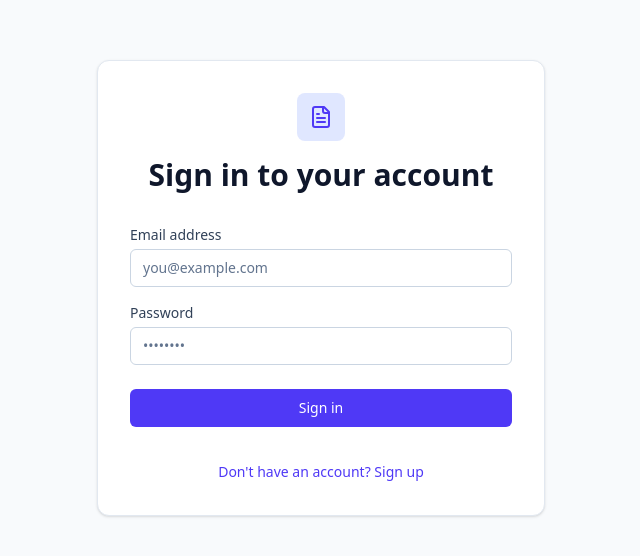
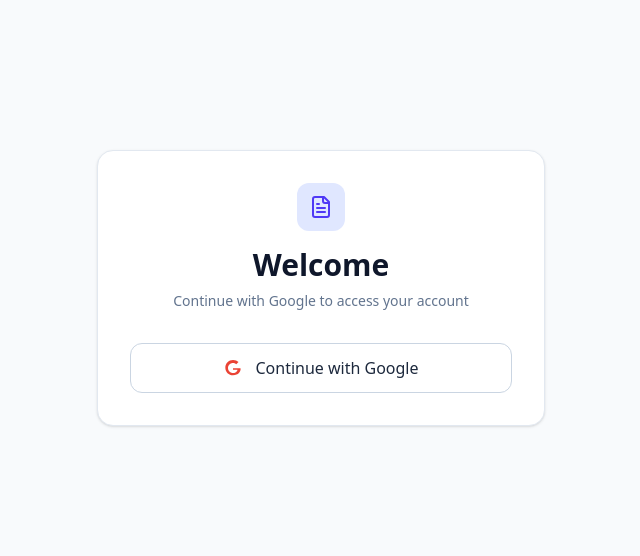
Before and after one commit to GovindKumar-aeroweb/form, a React (Vite) app: page /auth in a window 1280 px wide. Shown: the part 112-668 px from the top of the page, without its empty margins (319-959 px from the left). Built offline with nearby package versions, Linux system fonts and the light colour scheme.

Commit message:
Auth.tsx

```diff
--- a/src/pages/Auth.tsx
+++ b/src/pages/Auth.tsx
@@ -1,118 +1,56 @@
 import React, { useState } from 'react';
-import { useNavigate, useSearchParams } from 'react-router-dom';
 import { supabase } from '../lib/supabase';
 import { toast } from 'sonner';
 import { FileText } from 'lucide-react';
 
 export default function Auth() {
-  const [searchParams] = useSearchParams();
-  const isSignUp = searchParams.get('mode') === 'signup';
-  const navigate = useNavigate();
-
-  const [email, setEmail] = useState('');
-  const [password, setPassword] = useState('');
-  const [fullName, setFullName] = useState('');
   const [loading, setLoading] = useState(false);
 
-  const handleSubmit = async (e: React.FormEvent) => {
-    e.preventDefault();
+  const handleGoogleLogin = async () => {
     setLoading(true);
 
     try {
-      if (isSignUp) {
-        const { error } = await supabase.auth.signUp({
-          email,
-          password,
+      const { error } = await supabase.auth.signInWithOAuth({
+        provider: 'google',
         options: {
-            data: { full_name: fullName }
-          }
+          redirectTo: `${window.location.origin}/dashboard`,
+        },
       });
+
       if (error) throw error;
-        toast.success('Check your email to confirm your account!');
-      } else {
-        const { error } = await supabase.auth.signInWithPassword({
-          email,
-          password
-        });
-        if (error) throw error;
-        toast.success('Signed in successfully!');
-        navigate('/dashboard');
-      }
     } catch (error: any) {
-      toast.error(error.message);
-    } finally {
+      toast.error(error.message || 'Google sign-in failed');
       setLoading(false);
     }
   };
 
   return (
-    <div className="min-h-screen flex items-center justify-center bg-slate-50 py-12 px-4 sm:px-6 lg:px-8">
-      <div className="max-w-md w-full space-y-8 bg-white p-8 rounded-xl shadow-sm border border-slate-200">
-        <div className="flex flex-col items-center">
-          <div className="w-12 h-12 bg-indigo-100 text-indigo-600 rounded-lg flex items-center justify-center mb-4">
-            <FileText className="w-6 h-6" />
+    <div className="min-h-screen flex items-center justify-center bg-slate-50 px-4">
+      <div className="w-full max-w-md rounded-2xl border border-slate-200 bg-white p-8 shadow-sm">
+        <div className="mb-8 flex flex-col items-center text-center">
+          <div className="mb-4 flex h-12 w-12 items-center justify-center rounded-xl bg-indigo-100 text-indigo-600">
+            <FileText className="h-6 w-6" />
           </div>
-          <h2 className="text-center text-3xl font-extrabold text-slate-900">
-            {isSignUp ? 'Create your account' : 'Sign in to your account'}
-          </h2>
-        </div>
-        <form className="mt-8 space-y-6" onSubmit={handleSubmit}>
-          <div className="space-y-4">
-            {isSignUp && (
-              <div>
-                <label className="block text-sm font-medium text-slate-700">Full Name</label>
-                <input
-                  type="text"
-                  required
-                  value={fullName}
-                  onChange={(e) => setFullName(e.target.value)}
-                  className="mt-1 appearance-none relative block w-full px-3 py-2 border border-slate-300 rounded-md placeholder-slate-500 text-slate-900 focus:outline-none focus:ring-indigo-500 focus:border-indigo-500 sm:text-sm"
-                  placeholder="John Doe"
-                />
-              </div>
-            )}
-            <div>
-              <label className="block text-sm font-medium text-slate-700">Email address</label>
-              <input
-                type="email"
-                required
-                value={email}
-                onChange={(e) => setEmail(e.target.value)}
-                className="mt-1 appearance-none relative block w-full px-3 py-2 border border-slate-300 rounded-md placeholder-slate-500 text-slate-900 focus:outline-none focus:ring-indigo-500 focus:border-indigo-500 sm:text-sm"
-                placeholder="you@example.com"
-              />
-            </div>
-            <div>
-              <label className="block text-sm font-medium text-slate-700">Password</label>
-              <input
-                type="password"
-                required
-                value={password}
-                onChange={(e) => setPassword(e.target.value)}
-                className="mt-1 appearance-none relative block w-full px-3 py-2 border border-slate-300 rounded-md placeholder-slate-500 text-slate-900 focus:outline-none focus:ring-indigo-500 focus:border-indigo-500 sm:text-sm"
-                placeholder="••••••••"
-              />
-            </div>
+          <h1 className="text-3xl font-bold text-slate-900">Welcome</h1>
+          <p className="mt-2 text-sm text-slate-500">
+            Continue with Google to access your account
+          </p>
         </div>
 
-          <div>
         <button
-              type="submit"
+          type="button"
+          onClick={handleGoogleLogin}
           disabled={loading}
-              className="group relative w-full flex justify-center py-2 px-4 border border-transparent text-sm font-medium rounded-md text-white bg-indigo-600 hover:bg-indigo-700 focus:outline-none focus:ring-2 focus:ring-offset-2 focus:ring-indigo-500 disabled:opacity-50"
+          className="flex w-full items-center justify-center gap-3 rounded-xl border border-slate-300 bg-white px-4 py-3 font-medium text-slate-800 transition hover:bg-slate-50 disabled:opacity-60"
         >
-              {loading ? 'Processing...' : isSignUp ? 'Sign up' : 'Sign in'}
+          <svg className="h-5 w-5" viewBox="0 0 24 24" aria-hidden="true">
+            <path
+              fill="#EA4335"
+              d="M12 10.2v3.9h5.4c-.2 1.3-1.5 3.9-5.4 3.9-3.3 0-6-2.7-6-6s2.7-6 6-6c1.9 0 3.1.8 3.9 1.5l2.7-2.6C17 3.4 14.8 2.4 12 2.4 6.9 2.4 2.8 6.5 2.8 11.6S6.9 20.8 12 20.8c6.9 0 9.1-4.8 9.1-7.2 0-.5-.1-.9-.1-1.3H12z"
+            />
+          </svg>
+          {loading ? 'Redirecting...' : 'Continue with Google'}
         </button>
-          </div>
-        </form>
-        <div className="text-center mt-4">
-          <button
-            onClick={() => navigate(isSignUp ? '/auth' : '/auth?mode=signup')}
-            className="text-sm text-indigo-600 hover:text-indigo-500"
-          >
-            {isSignUp ? 'Already have an account? Sign in' : "Don't have an account? Sign up"}
-          </button>
-        </div>
       </div>
     </div>
   );
```
Lines whose indentation alone changed are shown as unchanged.
